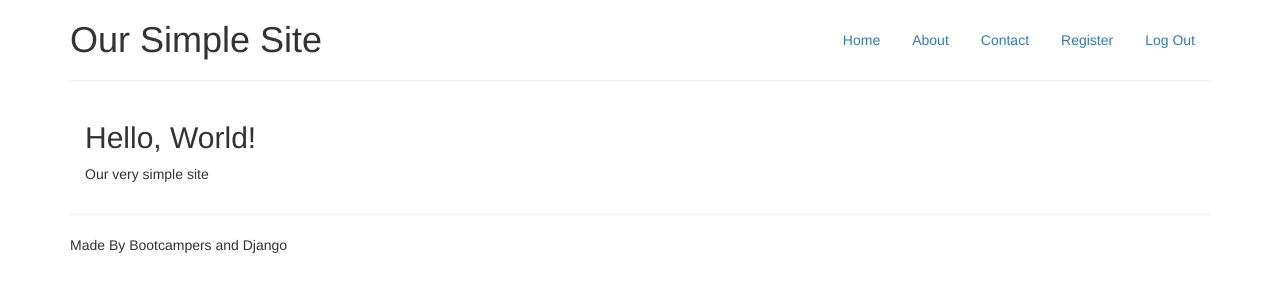
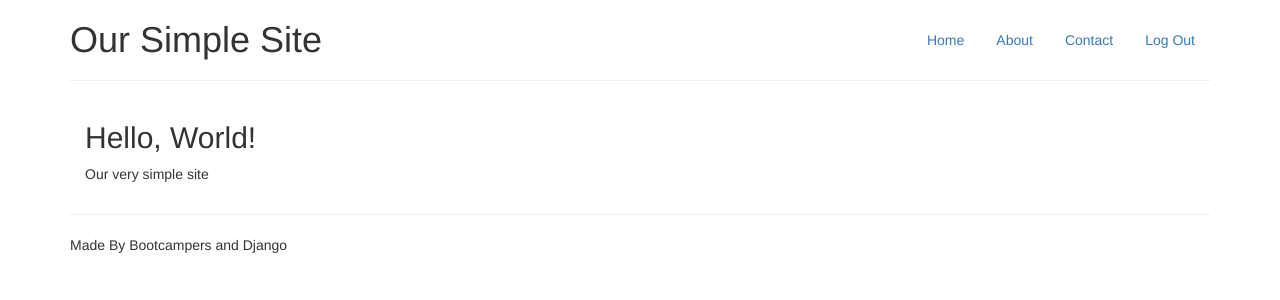
Before and after one commit to anarchyroot/auth, a Django app: page / in a window 1280 px wide. Shown: the top 300 px of the page. Run offline with Django 3.2, Linux system fonts and the light colour scheme; the visitor is signed in with stand-in values (Sample User, id 1); some libraries are stand-ins or nearby versions.

Commit message:
updated register tag to remove when logged in

```diff
--- a/templates/base.html
+++ b/templates/base.html
@@ -16,10 +16,10 @@
             <li><a href="#">Home</a></li>
             <li><a href="#">About</a></li>
             <li><a href="#">Contact</a></li>
-            <li><a href="{% url 'register' %}">Register</a></li>
             {% if user.is_authenticated %}
                 <li><a href="{% url 'logout' %}">Log Out</a></li>
             {% else %}
+                <li><a href="{% url 'register' %}">Register</a></li>
                 <li><a href="{% url 'login' %}">Log In</a></li>
             {% endif %}
         </ul>
```
